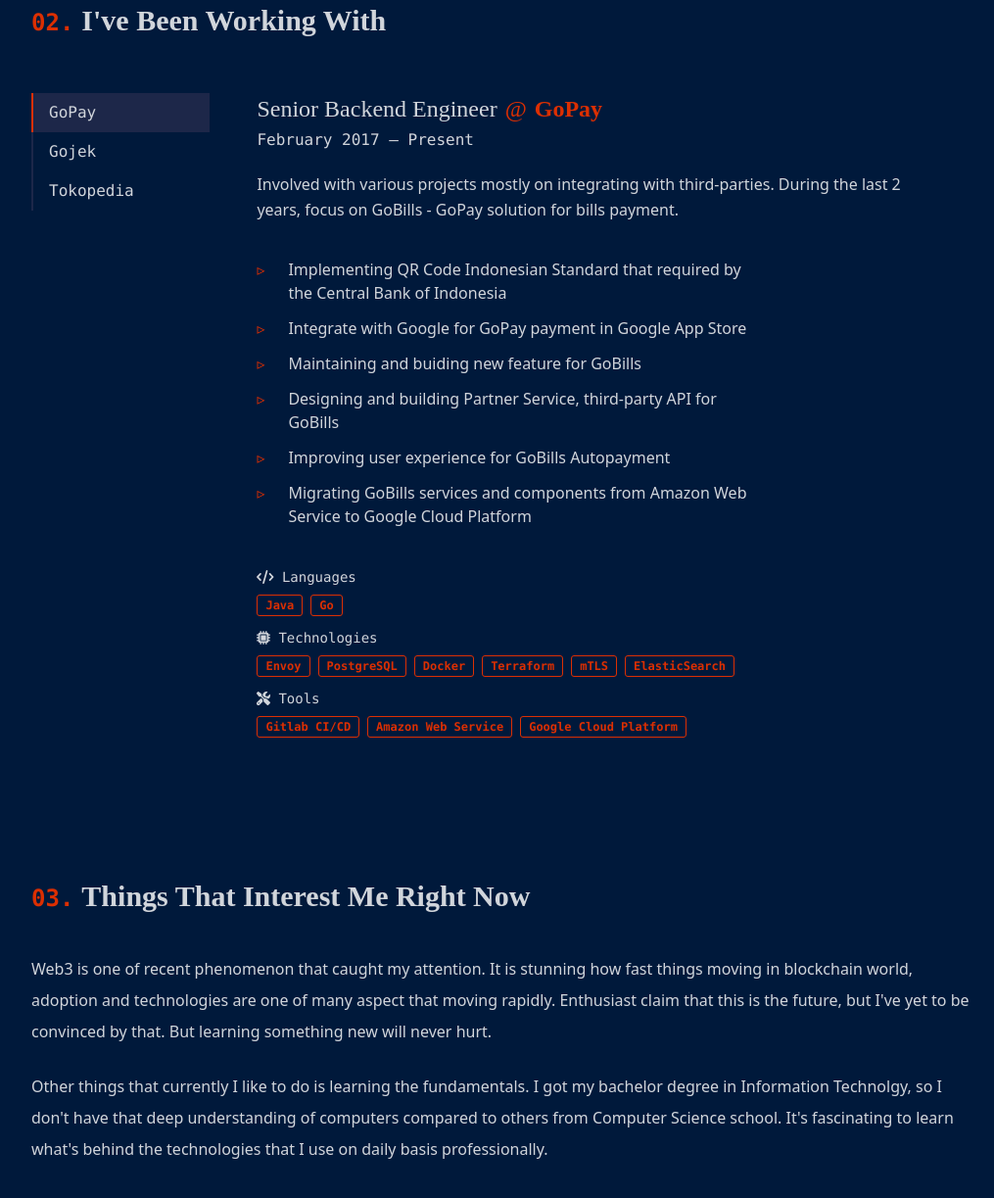
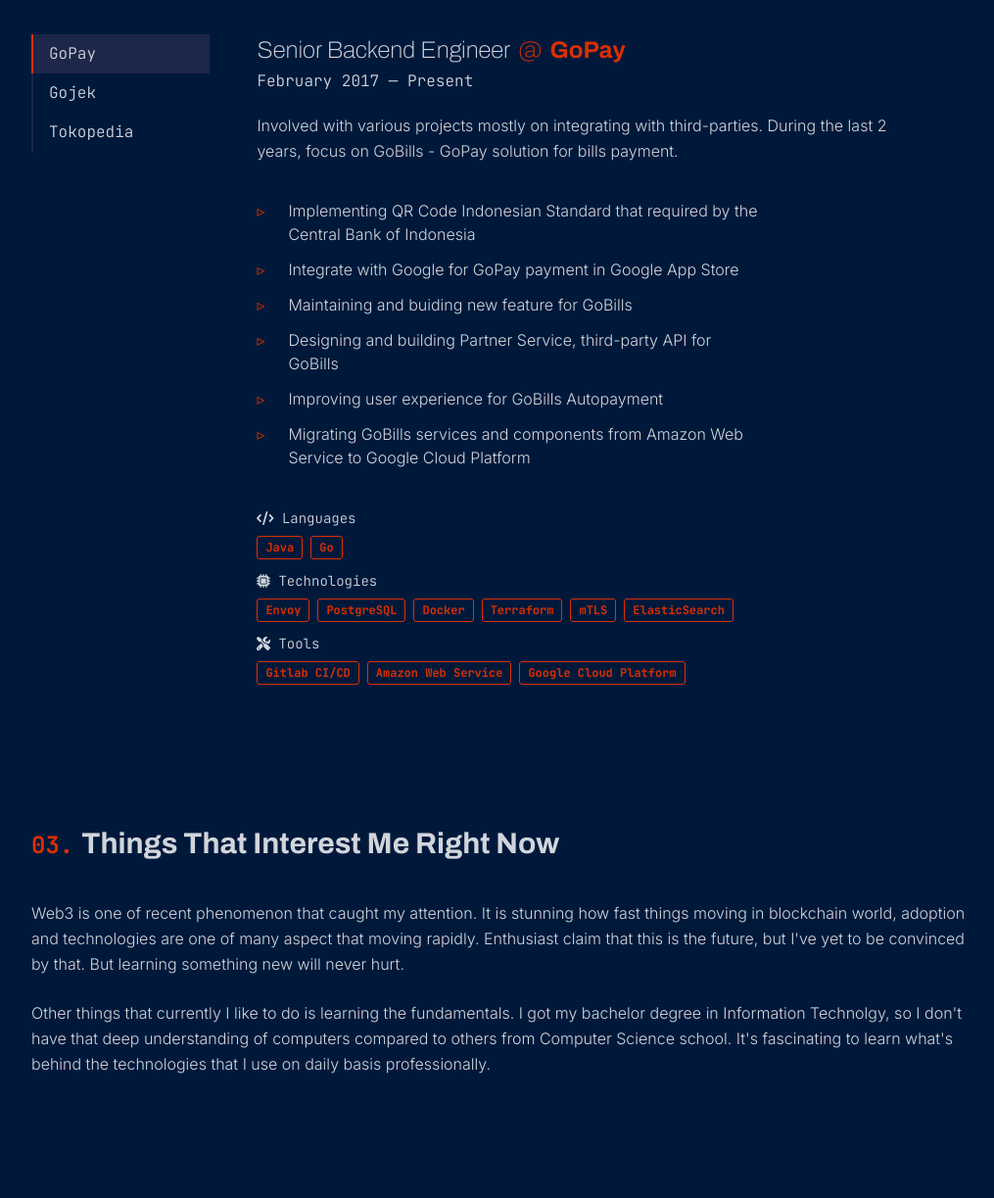
Before and after one commit to hyknerf/frenky.id, a Gatsby site: page / in a window 1280 px wide. Shown: the part 1577-2800 px from the top of the page at 98% size, without its empty margins (128-1143 px from the left). Built offline with nearby package versions, Linux system fonts and the light colour scheme; Gatsby itself is replaced by a stand-in of ours.

Commit message:
font: remove adobe typekit and use fontsource

```diff
--- a/gatsby-config.ts
+++ b/gatsby-config.ts
@@ -25,14 +25,6 @@
       resolve: "gatsby-plugin-google-analytics",
       options: {
         trackingId: "G-F6E5XCFGHW",
-      },
-    },
-    {
-      resolve: "gatsby-plugin-web-font-loader",
-      options: {
-        typekit: {
-          id: "vws1fbq",
-        },
       },
     },
     "gatsby-plugin-image",
--- a/package.json
+++ b/package.json
@@ -15,9 +15,10 @@
     "typecheck": "tsc --noEmit"
   },
   "dependencies": {
-    "@fontsource/courier-prime": "^4.5.7",
+    "@fontsource/archivo": "^4.5.7",
     "@fontsource/fira-code": "^4.5.10",
-    "@fontsource/noto-sans-mono": "^4.5.9",
+    "@fontsource/inter": "^4.5.11",
+    "@fontsource/jetbrains-mono": "^4.5.9",
     "@fortawesome/fontawesome-svg-core": "^6.1.1",
     "@fortawesome/free-brands-svg-icons": "^6.1.1",
     "@fortawesome/free-solid-svg-icons": "^6.1.1",
@@ -34,7 +35,6 @@
     "gatsby-plugin-react-helmet": "^5.18.0",
     "gatsby-plugin-sharp": "^4.18.1",
     "gatsby-plugin-sitemap": "^5.18.1",
-    "gatsby-plugin-web-font-loader": "^1.0.4",
     "gatsby-source-filesystem": "^4.18.1",
     "gatsby-transformer-sharp": "^4.18.1",
     "react": "^18.1.0",
--- a/src/components/about.tsx
+++ b/src/components/about.tsx
@@ -8,7 +8,7 @@
       <SectionHeading sectionNumber={1} text={"About Me"} />
       <div className="flex flex-col gap-10 mx-auto my-6 md:flex-row">
         <div className="md:basis-2/6 lg:basis-1/5">
-          <div className="w-40 mx-auto overflow-hidden rounded-full isolate ring-4 ring-gray-300">
+          <div className="w-40 m-4 mx-auto overflow-hidden rounded-full isolate ring-4 ring-gray-300">
             <StaticImage
               src={"../images/avatar.jpeg"}
               alt="frenky"
@@ -17,10 +17,10 @@
           </div>
         </div>
         <div className="flex flex-col md:basis-4/6 lg:basis-4/5 gap-y-6">
-          <p className="leading-loose text-gray-300 text-md font-haas">
+          <p className="leading-relaxed text-gray-300 text-md font-inter">
             Since I'm a middle-schooler I always love computers. Computers weren't widely available at that time so I had to go to computer rental shops just to play with the good-old MS Word. I love printing some WordArt craft back then. During high-school time, I was lucky enough that my school build their first computer labs. I just had to take that opportunity and more often than not, I stayed all night long in the labs. That's when I was exposed to the World Wide Web. I thought to myself, I want to build websites.
           </p>
-          <p className="leading-loose text-gray-300 text-md font-haas">
+          <p className="leading-relaxed text-gray-300 text-md font-inter">
             I got my major in Information Technology from Maranatha Christian University in Bandung. Looking for job as fresh graduate was never an easy feat. But after decided Bandung was not where I could get the best experience on this field, I moved to Jakarta as I got offer as Web Developer role at Tokopedia. And the rest is history.
           </p>
         </div>
--- a/src/components/credit.tsx
+++ b/src/components/credit.tsx
@@ -3,13 +3,13 @@
 const Credit = () => {
   return (
     <section className="flex flex-col pt-20 pb-10 text-xs text-midnight-500 gap-y-2">
-      <p className="font-aglet text-center">
+      <p className="text-center font-jetbrains">
         Designed and built by{" "}
         <a href="https://frenky.id" target={"_blank"}>
           Frenky Harry
         </a>
       </p>
-      <p className="font-aglet text-center">
+      <p className="text-center font-jetbrains">
         <a href="https://www.gatsbyjs.com/" target={"_blank"}>
           Gatsby
         </a>{" "}
--- a/src/components/experience/dev_stack_item.tsx
+++ b/src/components/experience/dev_stack_item.tsx
@@ -12,7 +12,7 @@
 const DevStackItem = (props: DevStackItemProps) => {
   return (
     <div className="">
-      <p className="mb-2 text-sm font-aglet">
+      <p className="mb-2 text-sm font-jetbrains">
         <FontAwesomeIcon icon={props.icon}></FontAwesomeIcon>
         <span className="ml-2">{props.title}</span>
       </p>
--- a/src/components/experience/duration.tsx
+++ b/src/components/experience/duration.tsx
@@ -3,7 +3,7 @@
 
 const Duration = (props: WorkDuration) => {
   return (
-    <div className="font-aglet">
+    <div className="font-jetbrains">
       {props.start} — {props.end}
     </div>
   );
--- a/src/components/experience/job_title.tsx
+++ b/src/components/experience/job_title.tsx
@@ -12,11 +12,11 @@
 
 const JobTitle = (props: TitleProp) => {
   return (
-    <h4 className="flex font-['paralucent'] text-xl lg:text-2xl gap-x-2">
+    <h4 className="flex text-xl font-archivo lg:text-2xl gap-x-2">
       <span>{props.role}</span>
       <span className="text-sun-500">@</span>
       <a
-        className="font-bold hover:underline hover:cursor-pointer text-sun-500"
+        className="font-semibold hover:underline hover:cursor-pointer text-sun-500"
         href={props.url}
         target={"_blank"}
       >
--- a/src/components/experience/rounded_tag.tsx
+++ b/src/components/experience/rounded_tag.tsx
@@ -7,10 +7,8 @@
 const RoundedTags = (tags: TagsProp) => {
   const renderedTags = tags.texts.map((item) => {
     return (
-      <li key={item} className="group px-2 py-[2px] border-[1px] border-sun-500 text-white rounded-[3px] hover:bg-sun-500 hover:px-3 transition-all hover:cursor-default">
-        <pre className="text-xs font-bold text-sun-500 group-hover:text-white">
+      <li key={item} className="text-xs font-bold py-[3px] font-jetbrains text-sun-500 hover:text-white group px-2 border-[1px] border-sun-500 rounded-[3px] hover:bg-sun-500 hover:px-3 transition-all hover:cursor-default">
           {item}
-        </pre>
       </li>
     );
   });
--- a/src/components/experiences.tsx
+++ b/src/components/experiences.tsx
@@ -17,7 +17,7 @@
         {(state) => (
           <div
             className={
-              "text-left font-aglet px-4 py-2 hover:bg-midnight-700 hover:border-sun-500 hover:transition-all ease-in duration-300 border-b-2 lg:border-l-2 lg:border-b-0" +
+              "text-left font-jetbrains px-4 py-2 hover:bg-midnight-700 hover:border-sun-500 hover:transition-all ease-in duration-300 border-b-2 lg:border-l-2 lg:border-b-0" +
               " " +
               (state.selected
                 ? "bg-midnight-700  border-sun-500"
@@ -53,10 +53,10 @@
           start={expItem.duration.start}
           end={expItem.duration.end}
         ></Duration>
-        <p className="max-w-2xl my-4 leading-relaxed font-haas">
+        <p className="max-w-2xl my-4 leading-relaxed font-inter">
           {expItem.description}
         </p>
-        <ul className="relative flex flex-col max-w-lg my-4 gap-y-2 font-haas">
+        <ul className="relative flex flex-col max-w-lg my-4 gap-y-2 font-inter">
           {projects}
         </ul>
         <Stacks
--- a/src/components/helmet.tsx
+++ b/src/components/helmet.tsx
@@ -1,7 +1,6 @@
+import { graphql, useStaticQuery } from "gatsby";
 import * as React from "react";
 import { Helmet } from "react-helmet";
-import PropTypes from "prop-types";
-import { graphql, useStaticQuery } from "gatsby";
 
 import { useLocation } from "@reach/router";
 
--- a/src/components/hero.tsx
+++ b/src/components/hero.tsx
@@ -12,14 +12,14 @@
 const Hero = (hero: HeroProps) => {
   return (
     <section className="flex-row min-h-screen py-2">
-      <div className="text-lg leading-loose font-aglet text-sun-500">Hello, my name is</div>
-      <div className="leading-snug text-5xl md:text-6xl font-bold font-['paralucent'] text-sun-500 mt-10 md:mt-5 lg:text-7xl">
+      <div className="text-lg leading-relaxed font-jetbrains text-sun-500">Hello, my name is</div>
+      <div className="mt-10 text-5xl font-extrabold leading-snug md:text-6xl font-archivo text-sun-500 md:mt-5 lg:text-7xl">
         {hero.name}.
       </div>
-      <div className="leading-snug text-4xl md:text-5xl font-medium font-['paralucent'] text-sun-500 mt-5 lg:text-6xl">
+      <div className="mt-5 text-4xl font-thin leading-snug md:text-5xl font-archivo text-sun-500 lg:text-6xl">
         {hero.tagline}
       </div>
-      <p className="max-w-xl mt-16 leading-loose text-gray-300 text-md font-haas">
+      <p className="max-w-xl mt-16 leading-relaxed text-gray-300 text-md font-inter">
         {hero.description}
       </p>
       <SocialLinksIcon
--- a/src/components/interest.tsx
+++ b/src/components/interest.tsx
@@ -8,7 +8,7 @@
 const CurrentInterest = (interests: CurrentInterestProps) => {
   const renderedInterests = interests.interests.map((item, index) => {
     return (
-      <p key={index} className="my-6 leading-loose text-gray-300 text-md font-haas">
+      <p key={index} className="my-6 leading-relaxed text-gray-300 text-md font-inter">
         {item}
       </p>
     );
--- a/src/components/section_heading.tsx
+++ b/src/components/section_heading.tsx
@@ -9,7 +9,7 @@
   return (
     <h2 data-section={props.sectionNumber}
       className={
-        "text-3xl font-extrabold font-['paralucent'] before:font-aglet before:mr-2 text-gray-300 before:text-sun-500 before:text-2xl mb-10 before:section-header before:content-['0'attr(data-section)'.']"
+        "text-3xl font-semibold font-archivo before:font-jetbrains before:mr-2 text-gray-300 before:text-sun-500 before:text-2xl mb-10 before:section-header before:content-['0'attr(data-section)'.']"
       }
     >
       {props.text}
--- a/src/components/social.tsx
+++ b/src/components/social.tsx
@@ -3,7 +3,7 @@
   faHashnode,
   faInstagram,
   faLinkedin,
-  faTwitter,
+  faTwitter
 } from "@fortawesome/free-brands-svg-icons";
 import { FontAwesomeIcon } from "@fortawesome/react-fontawesome";
 import * as React from "react";
--- a/src/pages/index.tsx
+++ b/src/pages/index.tsx
@@ -1,3 +1,9 @@
+import "@fontsource/archivo/100.css";
+import "@fontsource/archivo/700.css";
+import "@fontsource/archivo/800.css";
+import "@fontsource/inter/300.css";
+import "@fontsource/jetbrains-mono/300.css";
+import "@fontsource/jetbrains-mono/700.css";
 import * as React from "react";
 import About from "../components/about";
 import Contact from "../components/contact";
--- a/tailwind.config.js
+++ b/tailwind.config.js
@@ -1,3 +1,5 @@
+const defaultTheme = require("tailwindcss/defaultTheme");
+
 /** @type {import('tailwindcss').Config} */
 module.exports = {
   content: [
@@ -31,34 +33,9 @@
         },
       },
       fontFamily: {
-        haas: [
-          "neue-haas-grotesk-text",
-          "ui-sans-serif",
-          "system-ui",
-          "-apple-system",
-          "BlinkMacSystemFont",
-          '"Segoe UI"',
-          "Roboto",
-          '"Helvetica Neue"',
-          "Arial",
-          '"Noto Sans"',
-          "sans-serif",
-          '"Apple Color Emoji"',
-          '"Segoe UI Emoji"',
-          '"Segoe UI Symbol"',
-          '"Noto Color Emoji"',
-        ],
-        aglet: [
-          "aglet-mono",
-          "ui-monospace",
-          "SFMono-Regular",
-          "Menlo",
-          "Monaco",
-          "Consolas",
-          '"Liberation Mono"',
-          '"Courier New"',
-          "monospace",
-        ],
+        archivo: ["Archivo", ...defaultTheme.fontFamily.sans],
+        inter: ["Inter", ...defaultTheme.fontFamily.sans],
+        jetbrains: ["JetBrains Mono", ...defaultTheme.fontFamily.mono],
       },
     },
   },
```
Also changed, not shown: src/components/contact.tsx (+4 -4 lines), src/global.d.ts (added, +11 -0 lines), 1 other file.
